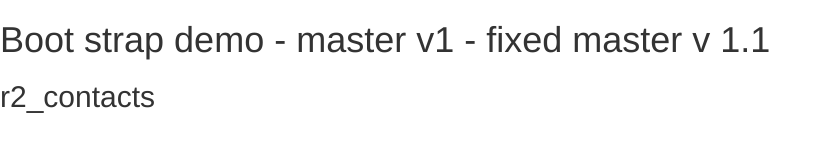
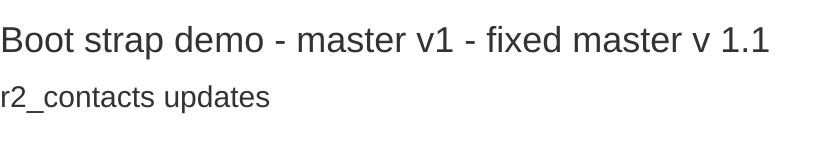
Before and after one commit to deleep000/corn.bread.demo, a plain HTML site: page WebContent/index.html in a window 1280 px wide. Shown: the whole page, without its empty margins (0-830 px from the left). Drawn offline with nearby package versions, Linux system fonts and the light colour scheme.

Commit message:
added fixes from r2_comtacts

```diff
--- a/WebContent/index.html
+++ b/WebContent/index.html
@@ -9,7 +9,7 @@
 <body>
 <div>
 	<h1>Boot strap demo - master v1 - fixed master v 1.1</h1>
-	<h2> r2_contacts</h2>
+	<h2> r2_contacts updates</h2>
 </div>
 </body>
 </html>
```
